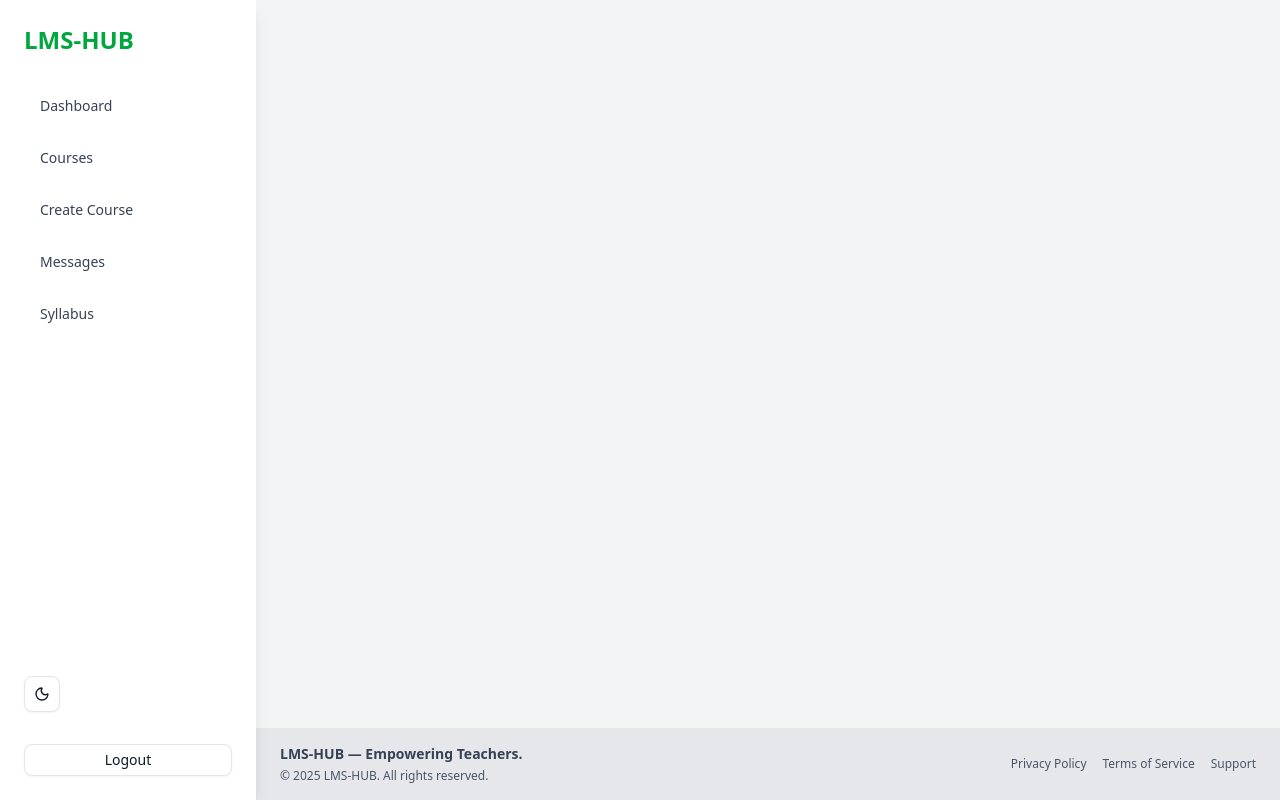
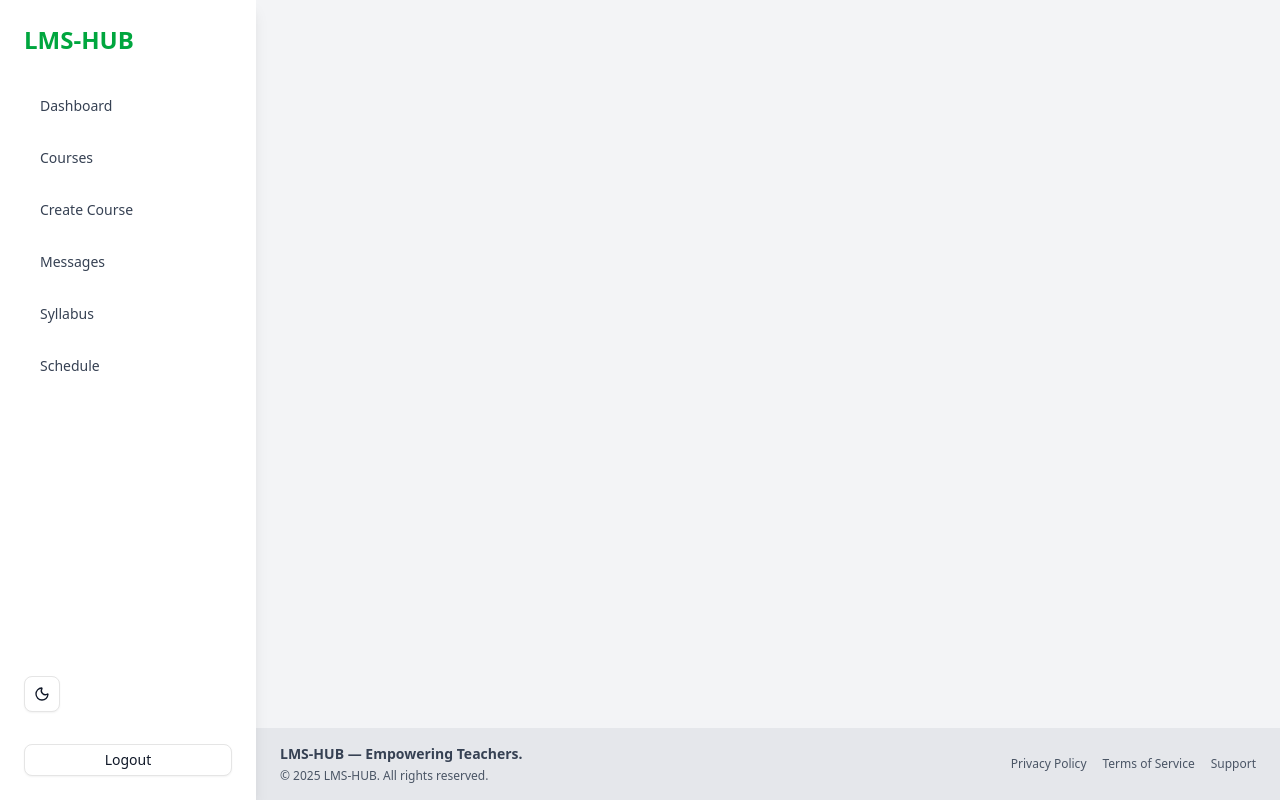
Before and after one commit to alexeikepov/Hackathon-IITC, a React (Vite) app in the folder client/: page /schedule in a window 1280 px wide. Built offline with nearby package versions, Linux system fonts and the light colour scheme; no server answers.

Commit message:
add schedulae into Sidebar

```diff
--- a/client/src/components/Sidebar.tsx
+++ b/client/src/components/Sidebar.tsx
@@ -12,6 +12,7 @@ export function Sidebar() {
     { label: "Create Course", path: "/create-course" },
     { label: "Messages", path: "/messages" },
     { label: "Syllabus", path: "/syllabus" },
+    { label: "Schedule", path: "/schedulePage" }, // ✅ Added Schedule
   ];
 
   return (
```
